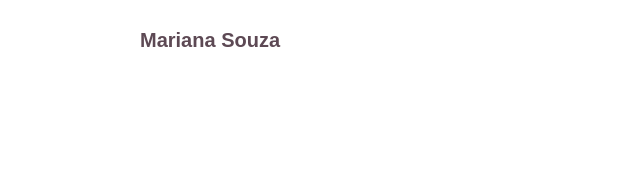
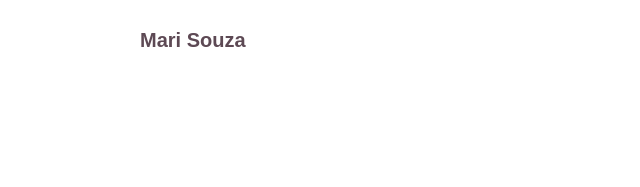
Before and after one commit to Marianasou-ms/marianasou-ms.github.io, a plain HTML site: page index.html in a window 1280 px wide. Shown: the top 187 px of the page, 0-640 px from the left. Drawn offline with Linux system fonts and the light colour scheme; grey boxes are pictures that could not be loaded; a web font is replaced by a local one.

Commit message:
Update index.html

```diff
--- a/index.html
+++ b/index.html
@@ -17,7 +17,7 @@
       <label for="check" class="checkbtn">
         <i class="fas fa-bars"></i>
       </label>
-      <label class="logo">Mariana Souza</label>
+      <label class="logo">Mari Souza</label>
       <ul>
 <li><a href="#home">Home</a></li>
 <li><a href="#framework">framework</a></li>
```
